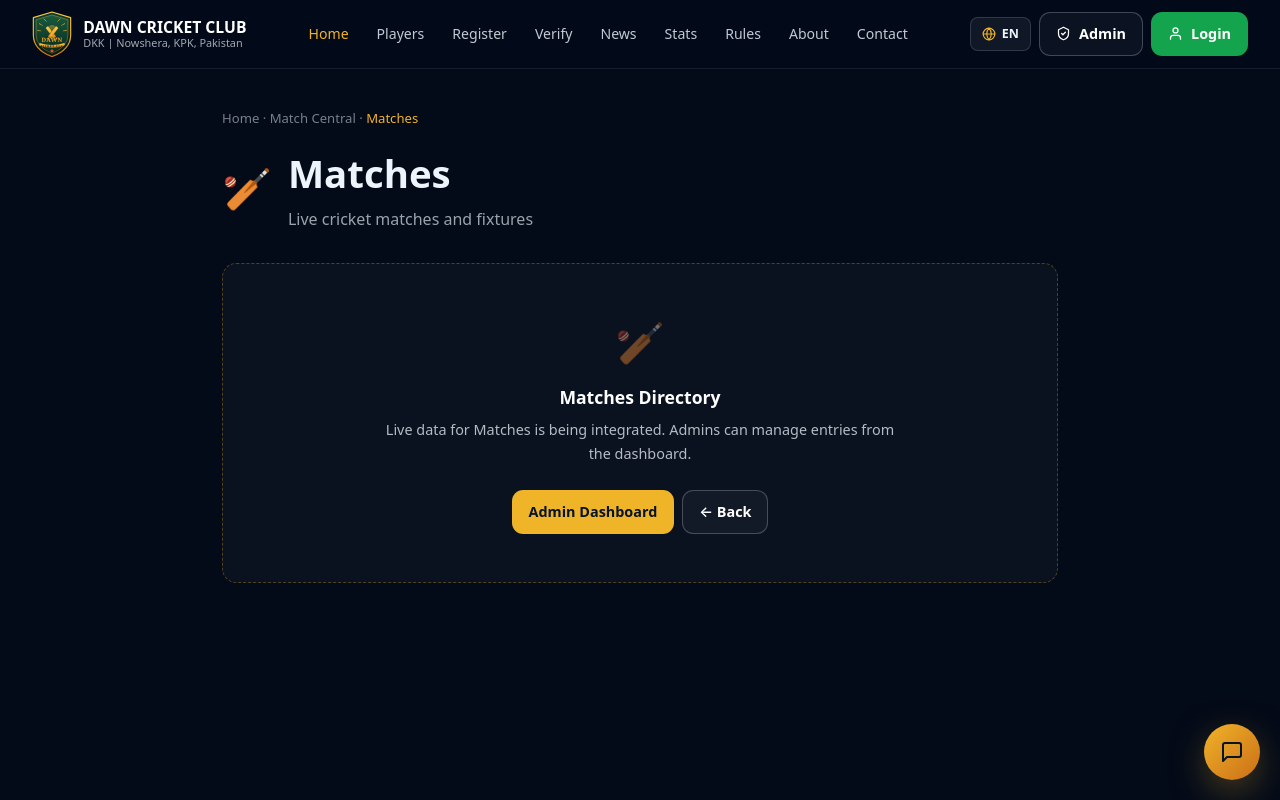
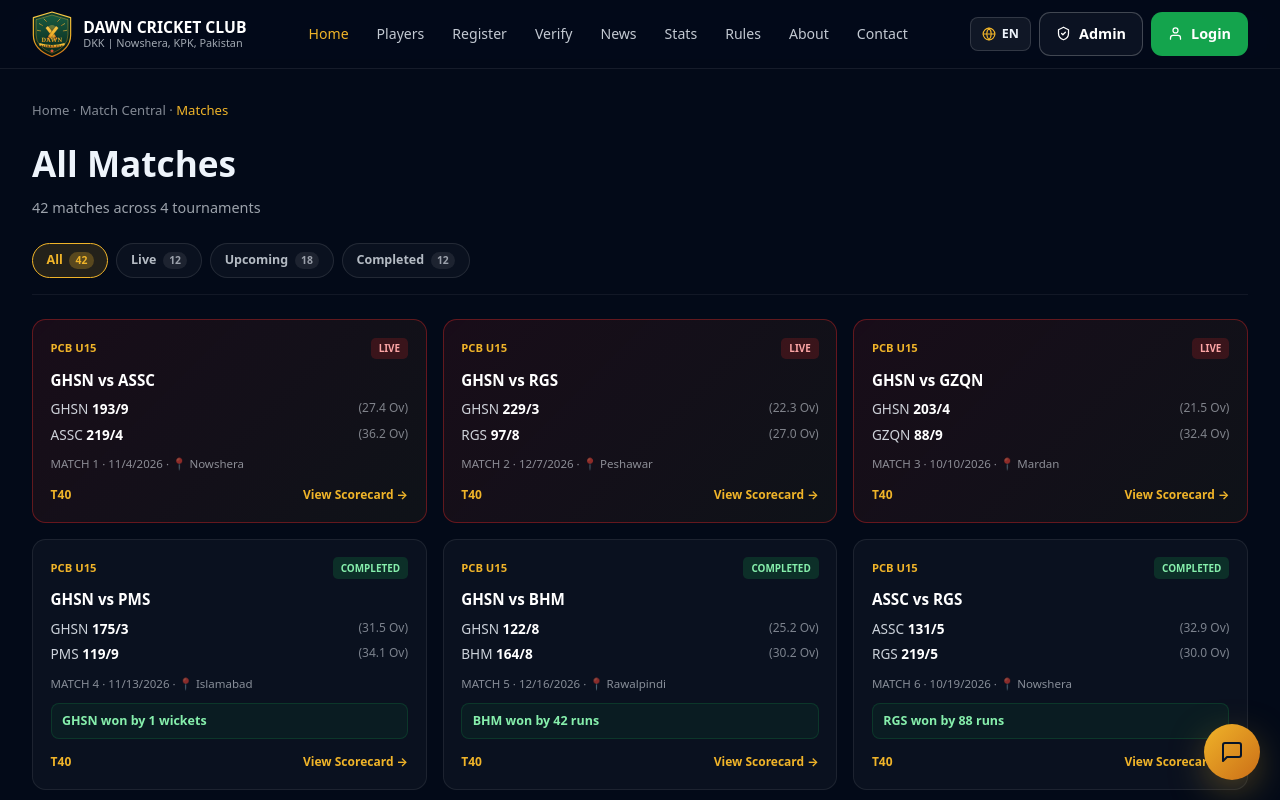
Before and after one commit to hafeezkhannsr/dawn-cricket-club-nsr, a Next.js app: page /match-central/matches in a window 1280 px wide. Shown: the top 800 px of the page. Built offline with nearby package versions, Linux system fonts and the light colour scheme.

Commit message:
fix: replace placeholder matches page with real data + add scorecard route

```diff
--- a/app/match-central/matches/[id]/MatchLayout.tsx
+++ b/app/match-central/matches/[id]/MatchLayout.tsx
@@ -3,76 +3,34 @@ import Link from "next/link";
 import { usePathname } from "next/navigation";
 import type { Match, Tournament } from "@/lib/data/tournament-types";
 const TABS = [
-  { key: "scorecard", label: "Scorecard" },
-  { key: "ball-by-ball", label: "Ball by Ball" },
-  { key: "squad", label: "Squad" },
-  { key: "stats", label: "Stats" },
-  { key: "mvp", label: "MVP" },
+  { key: "scorecard", label: "Scorecard", href: "scorecard" },
+  { key: "ball-by-ball", label: "Ball by Ball", href: "ball-by-ball" },
+  { key: "squad", label: "Squad", href: "squad" },
+  { key: "stats", label: "Stats", href: "stats" },
+  { key: "mvp", label: "MVP", href: "mvp" },
 ];
 export default function MatchLayout({ match, tournament }: { match: Match; tournament: Tournament }) {
   const pathname = usePathname();
-  const active = pathname.split("/").pop() || "scorecard";
+  const parts = pathname.split("/").filter(Boolean);
+  const active = parts[parts.length - 1] === match.id ? "scorecard" : parts[parts.length - 1];
   return (
     <>
-      {/* Top band with breadcrumb + share */}
-      <div style={{
-        background: "rgba(0,0,0,.2)",
-        borderBottom: "1px solid rgba(255,255,255,.06)",
-      }}>
-        <div className="container" style={{ paddingTop: "1rem", paddingBottom: "1rem", display: "flex", justifyContent: "space-between", alignItems: "center", gap: "1rem", flexWrap: "wrap" }}>
+      <div style={{ background: "rgba(0,0,0,.2)", borderBottom: "1px solid rgba(255,255,255,.06)" }}>
+        <div className="container" style={{ paddingTop: "1rem", paddingBottom: "1rem" }}>
           <nav style={{ fontSize: ".82rem", color: "rgba(238,244,251,.55)" }}>
-            <Link href="/" style={{ color: "inherit" }}>Home</Link>
-            {" · "}
-            <Link href="/match-central" style={{ color: "inherit" }}>Match Central</Link>
-            {" · "}
-            <Link href={`/match-central/tournaments/${tournament.id}/overview`} style={{ color: "inherit" }}>
-              {tournament.shortName}
-            </Link>
-            {" · "}
+            <Link href="/" style={{ color: "inherit" }}>Home</Link> ·{" "}
+            <Link href="/match-central" style={{ color: "inherit" }}>Match Central</Link> ·{" "}
+            <Link href={"/match-central/tournaments/" + tournament.id + "/overview"} style={{ color: "inherit" }}>{tournament.shortName}</Link> ·{" "}
             <span style={{ color: "#f0b429" }}>{match.matchNumber}</span>
           </nav>
-          <div style={{ display: "flex", gap: ".4rem" }}>
-            {["FB", "X", "in", "WA"].map((s) => (
-              <span key={s} style={{
-                padding: ".3rem .6rem",
-                background: "rgba(255,255,255,.05)",
-                border: "1px solid rgba(255,255,255,.1)",
-                borderRadius: ".35rem",
-                fontSize: ".68rem",
-                color: "rgba(238,244,251,.75)",
-                fontWeight: 700,
-                cursor: "pointer",
-              }}>{s}</span>
-            ))}
-          </div>
         </div>
       </div>
-      {/* Tabs bar */}
-      <div style={{
-        background: "rgba(0,0,0,.25)",
-        borderBottom: "1px solid rgba(255,255,255,.08)",
-        position: "sticky", top: 68, zIndex: 40,
-        overflowX: "auto",
-      }}>
+      <div style={{ background: "rgba(0,0,0,.25)", borderBottom: "1px solid rgba(255,255,255,.08)", position: "sticky", top: 68, zIndex: 40, overflowX: "auto" }}>
         <div className="container" style={{ display: "flex" }}>
           {TABS.map((t) => {
-            const isActive = active === t.key || (t.key === "scorecard" && active === match.id);
+            const isActive = active === t.key;
             return (
-              <Link
-                key={t.key}
-                href={`/match-central/matches/${match.id}/${t.key}`}
-                style={{
-                  padding: "1rem 1.15rem",
-                  fontSize: ".88rem",
-                  fontWeight: isActive ? 800 : 600,
-                  color: isActive ? "#86efac" : "rgba(238,244,251,.7)",
-                  borderBottom: isActive ? "3px solid #14a44d" : "3px solid transparent",
-                  textDecoration: "none",
-                  whiteSpace: "nowrap",
-                }}
-              >
-                {t.label}
-              </Link>
+              <Link key={t.key} href={"/match-central/matches/" + match.id + "/" + t.href} style={{ padding: "1rem 1.15rem", fontSize: ".88rem", fontWeight: isActive ? 800 : 600, color: isActive ? "#86efac" : "rgba(238,244,251,.7)", borderBottom: isActive ? "3px solid #14a44d" : "3px solid transparent", textDecoration: "none", whiteSpace: "nowrap" }}>{t.label}</Link>
             );
           })}
         </div>
--- /dev/null
+++ b/app/match-central/matches/[id]/scorecard/page.tsx
@@ -0,0 +1,34 @@
+import { notFound } from "next/navigation";
+import Navbar from "@/components/Navbar";
+import Footer from "@/components/Footer";
+import { MOCK_TOURNAMENTS } from "@/lib/data/mock-tournaments";
+import MatchLayout from "../MatchLayout";
+import MatchSummary from "../components/MatchSummary";
+import ScorecardTab from "../components/ScorecardTab";
+export const dynamic = "force-dynamic";
+function findMatch(id: string) {
+  for (const t of MOCK_TOURNAMENTS) {
+    const m = t.matches.find((x) => x.id === id);
+    if (m) return { match: m, tournament: t };
+  }
+  return null;
+}
+export default async function ScorecardPage({ params }: { params: Promise<{ id: string }> }) {
+  const { id } = await params;
+  const found = findMatch(id);
+  if (!found) notFound();
+  const { match, tournament } = found;
+  return (
+    <>
+      <Navbar />
+      <MatchLayout match={match} tournament={tournament} />
+      <main style={{ minHeight: "100vh", background: "#030a18", color: "#eef4fb", padding: "1.5rem 0 4rem" }}>
+        <div className="container">
+          <MatchSummary match={match} tournament={tournament} />
+          <ScorecardTab match={match} tournament={tournament} />
+        </div>
+      </main>
+      <Footer />
+    </>
+  );
+}
--- a/app/match-central/matches/page.tsx
+++ b/app/match-central/matches/page.tsx
@@ -1,37 +1,82 @@
 import Navbar from "@/components/Navbar";
 import Footer from "@/components/Footer";
 import Link from "next/link";
-export const metadata = { title: "Matches" };
-export default function Page() {
+import { MOCK_TOURNAMENTS } from "@/lib/data/mock-tournaments";
+export const dynamic = "force-dynamic";
+export const metadata = { title: "All Matches" };
+export default function MatchesListPage() {
+  const allMatches = MOCK_TOURNAMENTS.flatMap((t) =>
+    t.matches.map((m) => ({ ...m, tournamentName: t.shortName, tournamentId: t.id }))
+  );
   return (
     <>
       <Navbar />
-      <main style={{ minHeight: "100vh", background: "#030a18", color: "#eef4fb", padding: "2.5rem 0 4rem" }}>
-        <div className="container" style={{ maxWidth: 900 }}>
-          <nav style={{ fontSize: ".82rem", color: "rgba(238,244,251,.5)", marginBottom: "1rem" }}>
-            <Link href="/" style={{ color: "inherit" }}>Home</Link> ·
-            <Link href="/match-central" style={{ color: "inherit" }}> Match Central</Link> ·
-            <span style={{ color: "#f0b429" }}> Matches</span>
+      <main style={{ minHeight: "100vh", background: "#030a18", color: "#eef4fb", padding: "2rem 0 4rem" }}>
+        <div className="container">
+          <nav style={{ fontSize: ".82rem", color: "rgba(238,244,251,.55)", marginBottom: "1rem" }}>
+            <Link href="/" style={{ color: "inherit" }}>Home</Link> ·{" "}
+            <Link href="/match-central" style={{ color: "inherit" }}>Match Central</Link> ·{" "}
+            <span style={{ color: "#f0b429" }}>Matches</span>
           </nav>
-          <div style={{ display: "flex", gap: "1rem", alignItems: "center", marginBottom: "2rem" }}>
-            <span style={{ fontSize: "2.5rem" }}>🏏</span>
-            <div>
-              <h1 style={{ margin: 0, fontSize: "clamp(1.6rem, 4vw, 2.4rem)", fontWeight: 900 }}>Matches</h1>
-              <p style={{ margin: ".3rem 0 0", color: "rgba(238,244,251,.65)" }}>Live cricket matches and fixtures</p>
-            </div>
+          <header style={{ marginBottom: "1.5rem" }}>
+            <h1 style={{ margin: 0, fontSize: "clamp(1.6rem, 4vw, 2.2rem)", fontWeight: 900 }}>
+              All Matches
+            </h1>
+            <p style={{ margin: ".5rem 0 0", color: "rgba(238,244,251,.65)", fontSize: ".9rem" }}>
+              {allMatches.length} matches across {MOCK_TOURNAMENTS.length} tournaments
+            </p>
+          </header>
+          {/* Filter pills */}
+          <div style={{ display: "flex", gap: ".5rem", flexWrap: "wrap", marginBottom: "1.5rem", paddingBottom: "1rem", borderBottom: "1px solid rgba(255,255,255,.06)" }}>
+            <FilterPill label="All" count={allMatches.length} active />
+            <FilterPill label="Live" count={allMatches.filter((m) => m.status === "LIVE").length} color="#dc2626" />
+            <FilterPill label="Upcoming" count={allMatches.filter((m) => m.status === "UPCOMING").length} color="#93c5fd" />
+            <FilterPill label="Completed" count={allMatches.filter((m) => m.status === "COMPLETED").length} color="#f0b429" />
           </div>
-          <div style={{ padding: "3rem 1.5rem", background: "rgba(255,255,255,.03)", border: "1px dashed rgba(240,180,41,.3)", borderRadius: ".9rem", textAlign: "center", color: "rgba(238,244,251,.75)" }}>
-            <div style={{ fontSize: "2.5rem", marginBottom: ".75rem", opacity: .6 }}>🏏</div>
-            <div style={{ fontWeight: 800, fontSize: "1.1rem", color: "#fff", marginBottom: ".5rem" }}>
-              Matches Directory
-            </div>
-            <p style={{ maxWidth: 520, margin: "0 auto 1.5rem", lineHeight: 1.65, fontSize: ".9rem" }}>
-              Live data for Matches is being integrated. Admins can manage entries from the dashboard.
-            </p>
-            <div style={{ display: "flex", gap: ".5rem", justifyContent: "center", flexWrap: "wrap" }}>
-              <Link href="/admin" className="btn btn-gold">Admin Dashboard</Link>
-              <Link href="/match-central" className="btn btn-outline">← Back</Link>
-            </div>
+          <div style={{ display: "grid", gridTemplateColumns: "repeat(auto-fit, minmax(340px, 1fr))", gap: "1rem" }}>
+            {allMatches.map((m) => (
+              <Link key={m.id} href={"/match-central/matches/" + m.id + "/scorecard"} style={{ display: "block", textDecoration: "none", color: "inherit" }}>
+                <div style={{
+                  padding: "1.1rem",
+                  background: m.status === "LIVE" ? "linear-gradient(135deg, rgba(220,38,38,.1), rgba(240,180,41,.05))" : "rgba(255,255,255,.03)",
+                  border: m.status === "LIVE" ? "1px solid rgba(220,38,38,.4)" : "1px solid rgba(255,255,255,.08)",
+                  borderRadius: ".85rem",
+                  overflow: "hidden",
+                }}>
+                  <div style={{ display: "flex", justifyContent: "space-between", alignItems: "center", marginBottom: ".6rem", flexWrap: "wrap", gap: ".35rem" }}>
+                    <span style={{ fontSize: ".7rem", color: "#f0b429", fontWeight: 800 }}>{m.tournamentName}</span>
+                    <span style={{ fontSize: ".62rem", padding: ".2rem .5rem", borderRadius: ".3rem", background: m.status === "LIVE" ? "rgba(220,38,38,.2)" : m.status === "COMPLETED" ? "rgba(20,164,77,.2)" : "rgba(147,197,253,.15)", color: m.status === "LIVE" ? "#fca5a5" : m.status === "COMPLETED" ? "#86efac" : "#93c5fd", fontWeight: 800 }}>{m.status}</span>
+                  </div>
+                  <div style={{ fontSize: ".95rem", fontWeight: 800, color: "#fff", marginBottom: ".4rem" }}>
+                    {m.teamA.shortName} vs {m.teamB.shortName}
+                  </div>
+                  {m.teamAScore && (
+                    <div style={{ display: "flex", justifyContent: "space-between", marginTop: ".5rem", fontSize: ".85rem" }}>
+                      <span style={{ color: "rgba(238,244,251,.85)" }}>{m.teamA.shortName} <b style={{ color: "#fff" }}>{m.teamAScore}</b></span>
+                      <span style={{ color: "rgba(238,244,251,.5)", fontSize: ".75rem" }}>({m.teamAOvers} Ov)</span>
+                    </div>
+                  )}
+                  {m.teamBScore && (
+                    <div style={{ display: "flex", justifyContent: "space-between", marginTop: ".3rem", fontSize: ".85rem" }}>
+                      <span style={{ color: "rgba(238,244,251,.85)" }}>{m.teamB.shortName} <b style={{ color: "#fff" }}>{m.teamBScore}</b></span>
+                      <span style={{ color: "rgba(238,244,251,.5)", fontSize: ".75rem" }}>({m.teamBOvers} Ov)</span>
+                    </div>
+                  )}
+                  <div style={{ marginTop: ".65rem", fontSize: ".72rem", color: "rgba(238,244,251,.55)" }}>
+                    {m.matchNumber} · {new Date(m.date).toLocaleDateString()} · 📍 {m.city}
+                  </div>
+                  {m.result && (
+                    <div style={{ marginTop: ".65rem", fontSize: ".78rem", color: "#86efac", fontWeight: 600, padding: ".5rem .65rem", background: "rgba(20,164,77,.08)", border: "1px solid rgba(20,164,77,.2)", borderRadius: ".5rem" }}>
+                      {m.result}
+                    </div>
+                  )}
+                  <div style={{ marginTop: ".85rem", fontSize: ".75rem", color: "#f0b429", fontWeight: 700, display: "flex", justifyContent: "space-between", alignItems: "center" }}>
+                    <span>{m.format}</span>
+                    <span>View Scorecard →</span>
+                  </div>
+                </div>
+              </Link>
+            ))}
           </div>
         </div>
       </main>
@@ -39,3 +84,11 @@ export default function Page() {
     </>
   );
 }
+function FilterPill({ label, count, color = "#f0b429", active = false }: { label: string; count: number; color?: string; active?: boolean }) {
+  return (
+    <span style={{ display: "inline-flex", alignItems: "center", gap: ".4rem", padding: ".45rem .85rem", borderRadius: "999px", background: active ? `${color}22` : "rgba(255,255,255,.03)", border: active ? `1px solid ${color}` : "1px solid rgba(255,255,255,.1)", color: active ? color : "rgba(238,244,251,.75)", fontSize: ".78rem", fontWeight: active ? 800 : 600 }}>
+      {label}
+      <span style={{ padding: ".05rem .4rem", borderRadius: ".6rem", background: active ? `${color}44` : "rgba(255,255,255,.08)", fontSize: ".65rem", fontWeight: 800, color: active ? color : "rgba(238,244,251,.6)" }}>{count}</span>
+    </span>
+  );
+}
```
Also changed, not shown: 1 other file (tests, documents, lock files or other folders).
